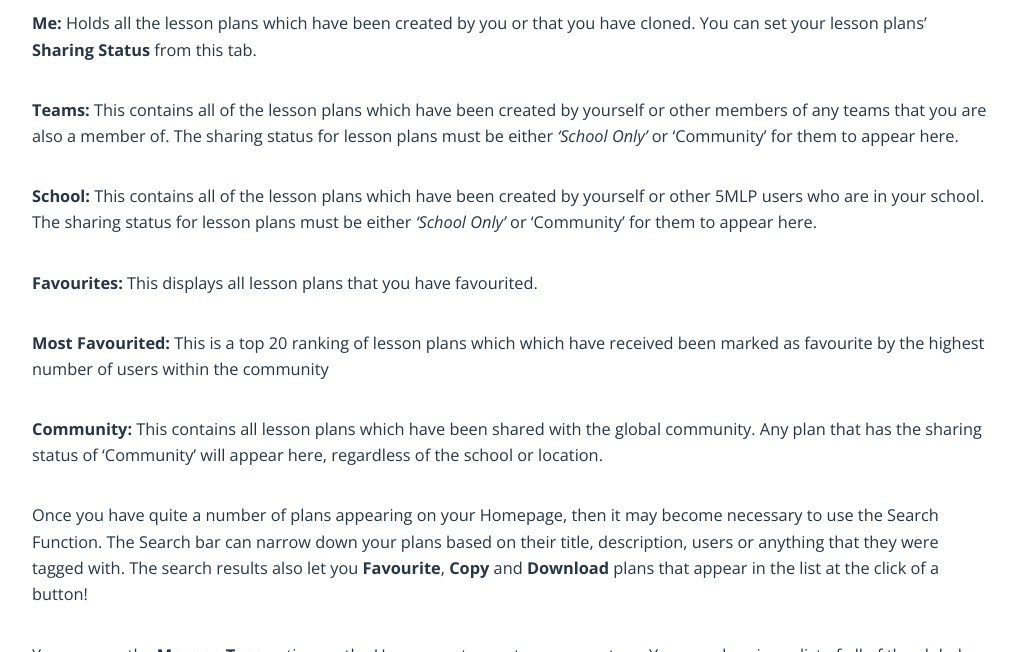
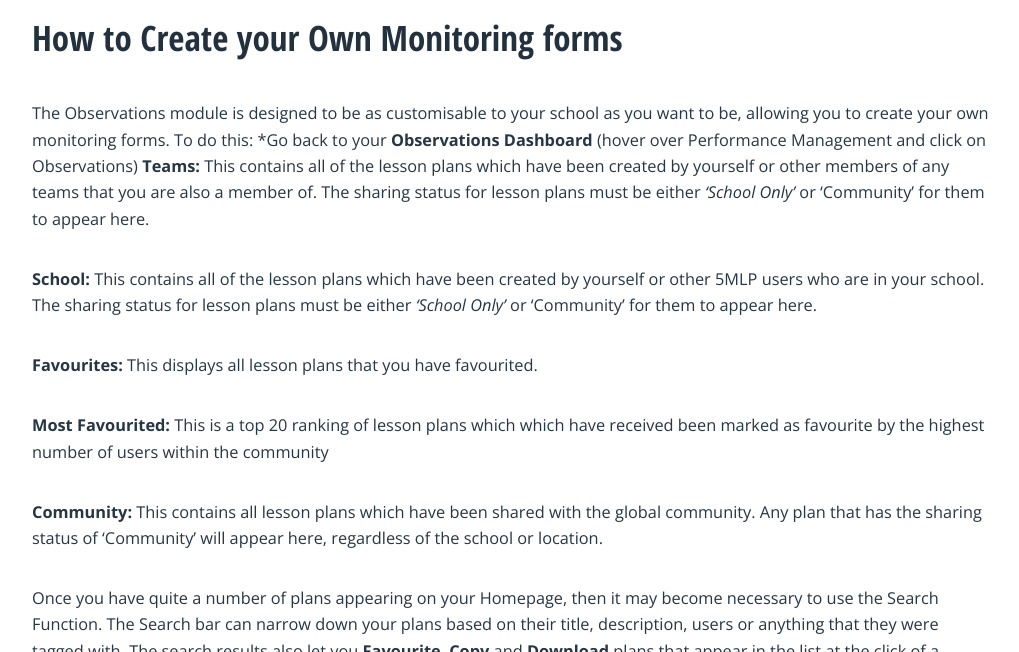
Before and after one commit to angelsolutions/5minutelessonplan, a Jekyll site: the page built from observations.md, in a window 1280 px wide and 900 px high, scrolled down 1352 px, cut to the strip 248-900 px from the top of the window. Shown: the whole strip, without its empty margins (128-1147 px from the left). Built offline with Jekyll 4.4.1, drawn with Linux system fonts in a browser that asks for light colours; nearby versions of some CDN libraries; comment, search, counter and statistics services are not loaded.

Commit message:
Update observations.md

```diff
--- a/observations.md
+++ b/observations.md
@@ -20,8 +20,10 @@ This will show you the judgements included in the monitoring form, the grade sca
 
 ![alt text](http://www.angelsolutions.co.uk/assets/images/perspective/observations/observations-example-template.jpg)
 
-**Me:** Holds all the lesson plans which have been created by you or that you have cloned. You can set your lesson plans’ **Sharing Status** from this tab.
-
+## **How to Create your Own Monitoring forms**
+The Observations module is designed to be as customisable to your school as you want to be, allowing you to create your own monitoring forms.
+To do this:
+*Go back to your **Observations Dashboard** (hover over Performance Management and click on Observations)
 **Teams:** This contains all of the lesson plans which have been created by yourself or other members of any teams that you are also a member of. The sharing status for lesson plans must be either <q>School Only</q> or ‘Community’ for them to appear here.
 
 **School:** This contains all of the lesson plans which have been created by yourself or other 5MLP users who are in your school. The sharing status for lesson plans must be either <q>School Only</q> or ‘Community’ for them to appear here.
```
